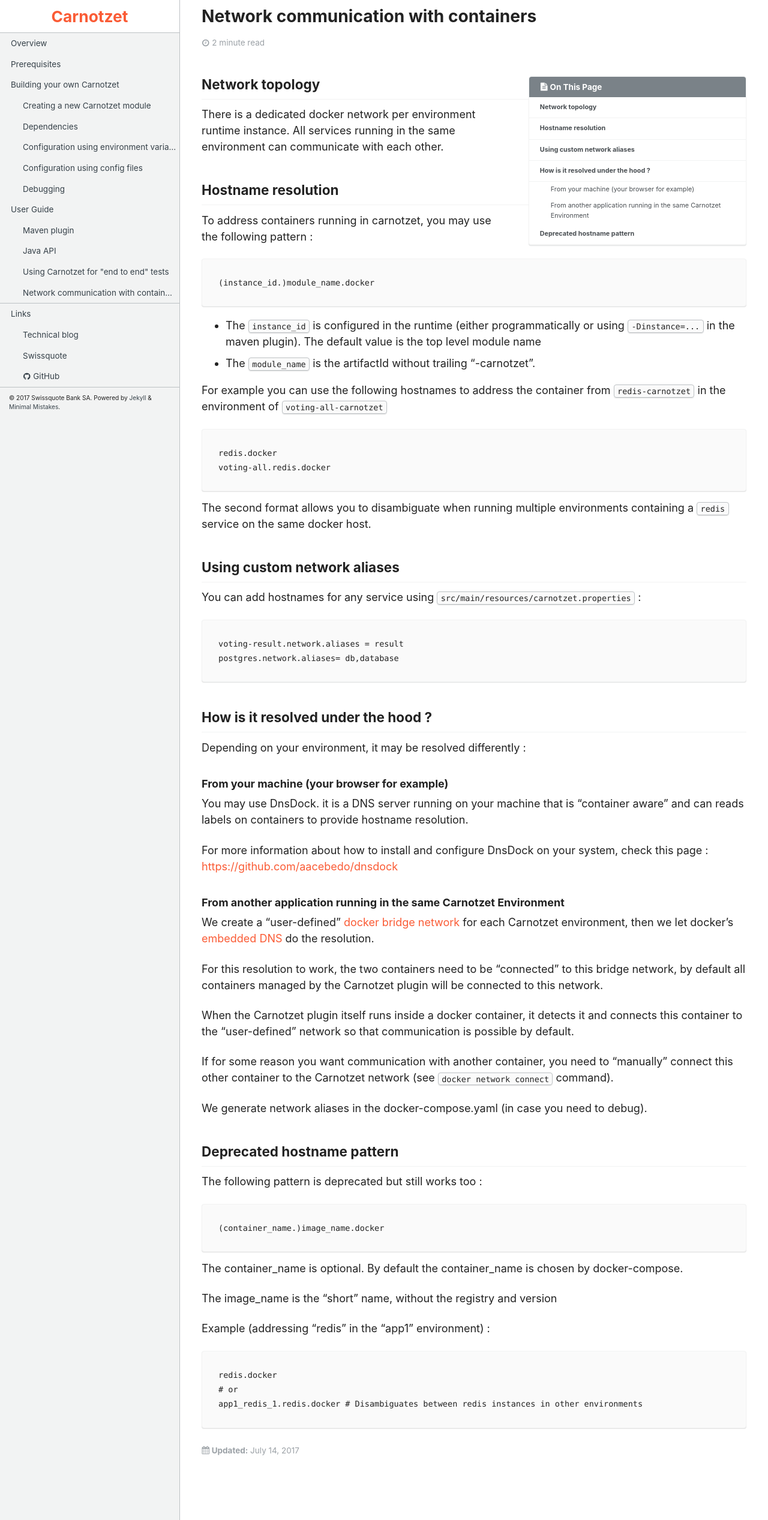
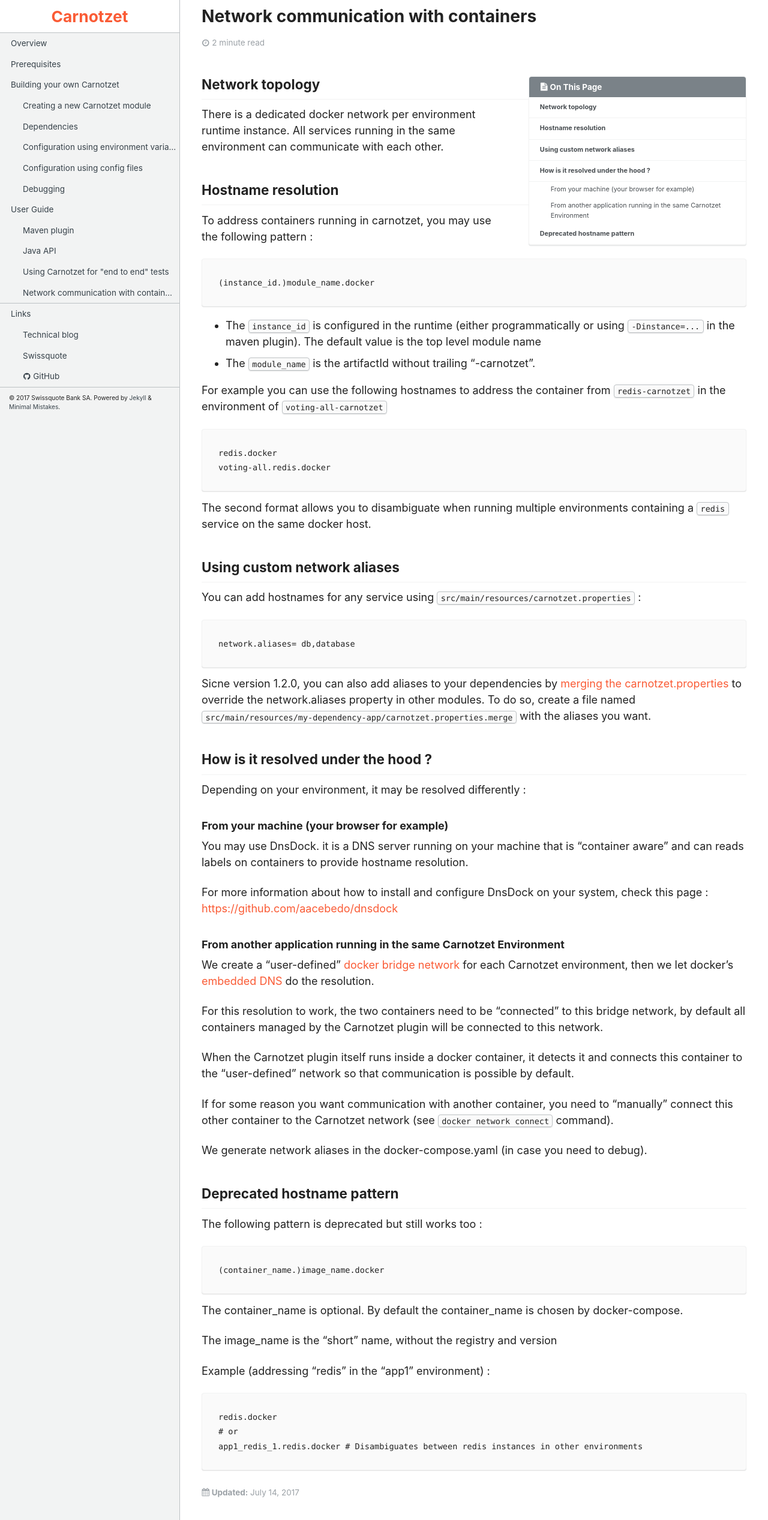
Before and after one commit to swissquote/carnotzet, a Jekyll site: the page built from docs/_docs/user-guide/network-communication-with-containers.md, in a window 1280 px wide. Shown: the whole page at 60% size. Built offline with Jekyll 4.4.1, drawn with Linux system fonts in a browser that asks for light colours.

Commit message:
Upgrade documentation based on recent changed

````diff
--- a/docs/_docs/user-guide/network-communication-with-containers.md
+++ b/docs/_docs/user-guide/network-communication-with-containers.md
@@ -30,9 +30,9 @@ The second format allows you to disambiguate when running multiple environments
 ## Using custom network aliases
 You can add hostnames for any service using `src/main/resources/carnotzet.properties` :
 ```
-voting-result.network.aliases = result
-postgres.network.aliases= db,database
+network.aliases= db,database
 ```
+Sicne version 1.2.0, you can also add aliases to your dependencies by [merging the carnotzet.properties]({{ site.baseurl }}{% link _docs/creating-your-own/configuration-using-config-files.md %}) to override the network.aliases property in other modules. To do so, create a file named `src/main/resources/my-dependency-app/carnotzet.properties.merge` with the aliases you want.
 ## How is it resolved under the hood ?
 
 Depending on your environment, it may be resolved differently :
````
Also changed, not shown: docs/_docs/creating-your-own/configuration-using-config-files.md (+4 -0 lines), CHANGELOG.md.
